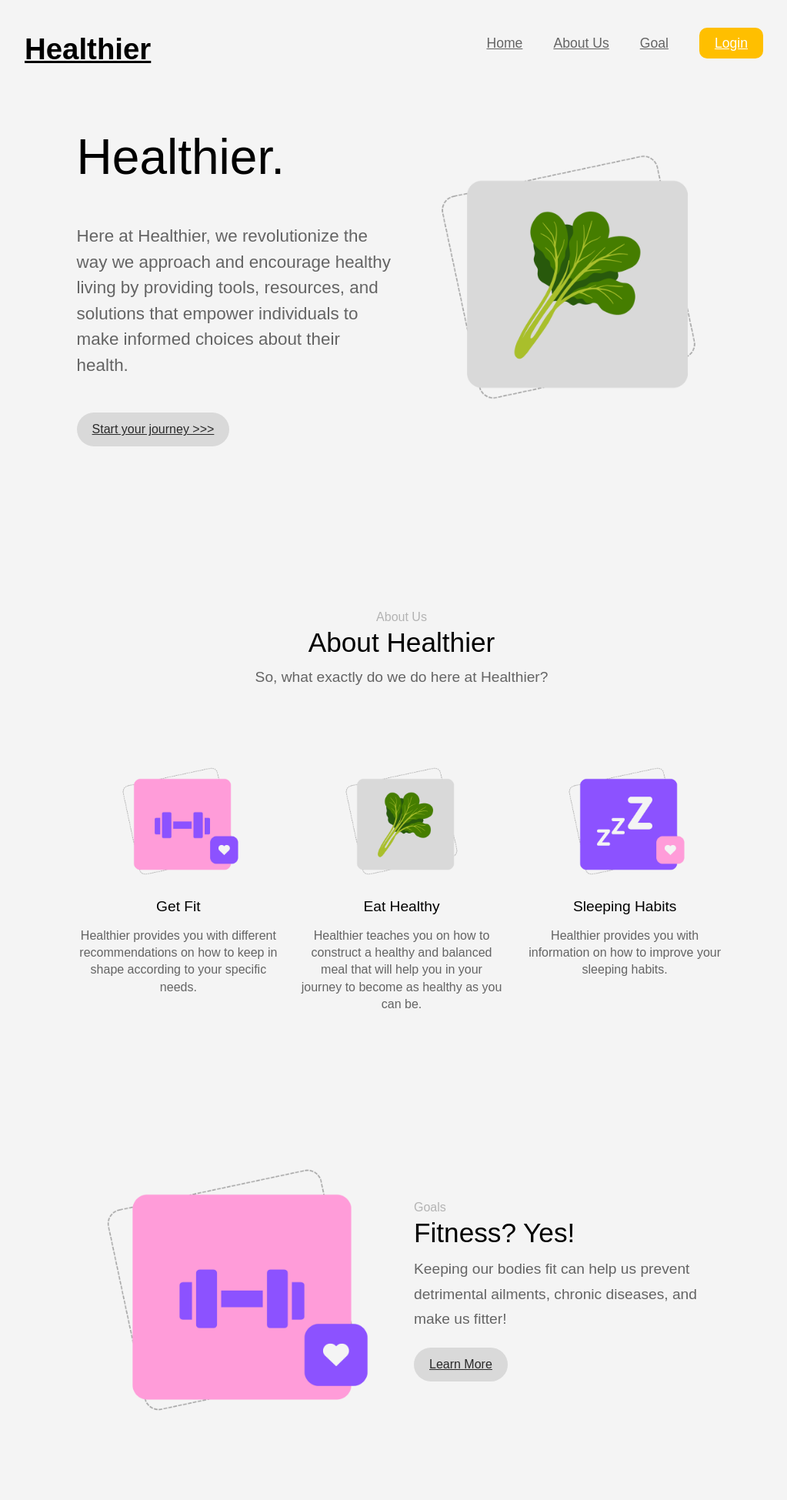
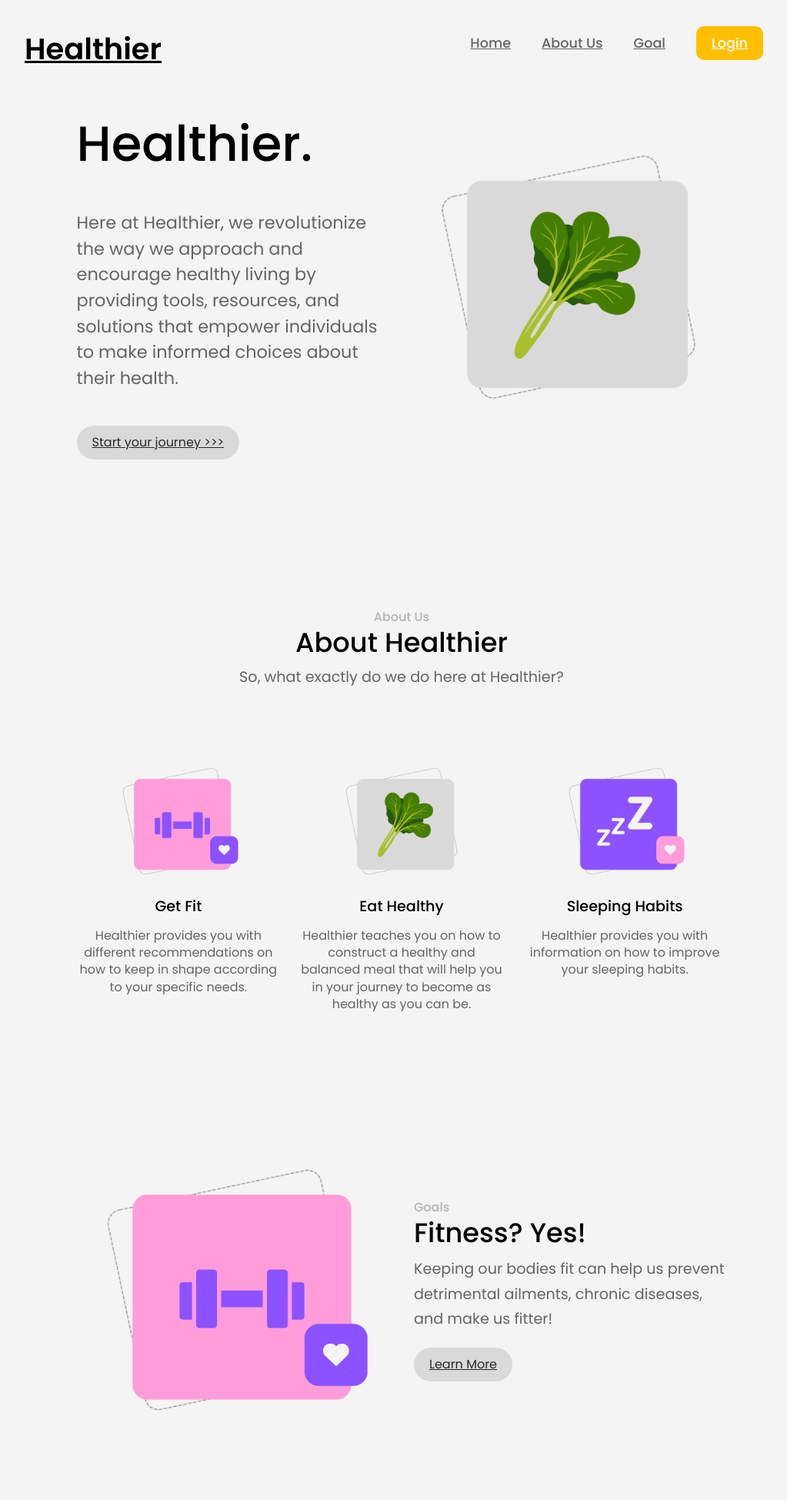
Before and after one commit to Tortley10/healthy-living, a Flask app: page / in a window 1280 px wide. Shown: the whole page at 77% size, without its empty margins (118-1141 px from the left). Run offline with Flask 2, Linux system fonts and the light colour scheme.

Commit message:
Update layout.html

```diff
--- a/templates/layout.html
+++ b/templates/layout.html
@@ -8,7 +8,13 @@
     {% else %}
     <title>Healthier</title>
     {% endif %}
-
+    <!-- Start of Google Code -->
+    <link rel="preconnect" href="https://fonts.googleapis.com">
+    <link rel="preconnect" href="https://fonts.gstatic.com" crossorigin>
+    <link
+        href="https://fonts.googleapis.com/css2?family=Poppins:ital,wght@0,100;0,200;0,300;0,400;0,500;0,600;0,700;0,800;0,900;1,400;1,500;1,600;1,700;1,800;1,900&display=swap"
+        rel="stylesheet">
+    <!-- End Google Code -->
     <!-- Bootstrap CSS -->
     <link href="https://cdn.jsdelivr.net/npm/bootstrap@5.0.2/dist/css/bootstrap.min.css" rel="stylesheet"
         integrity="sha384-EVSTQN3/azprG1Anm3QDgpJLIm9Nao0Yz1ztcQTwFspd3yD65VohhpuuCOmLASjC" crossorigin="anonymous">
```
